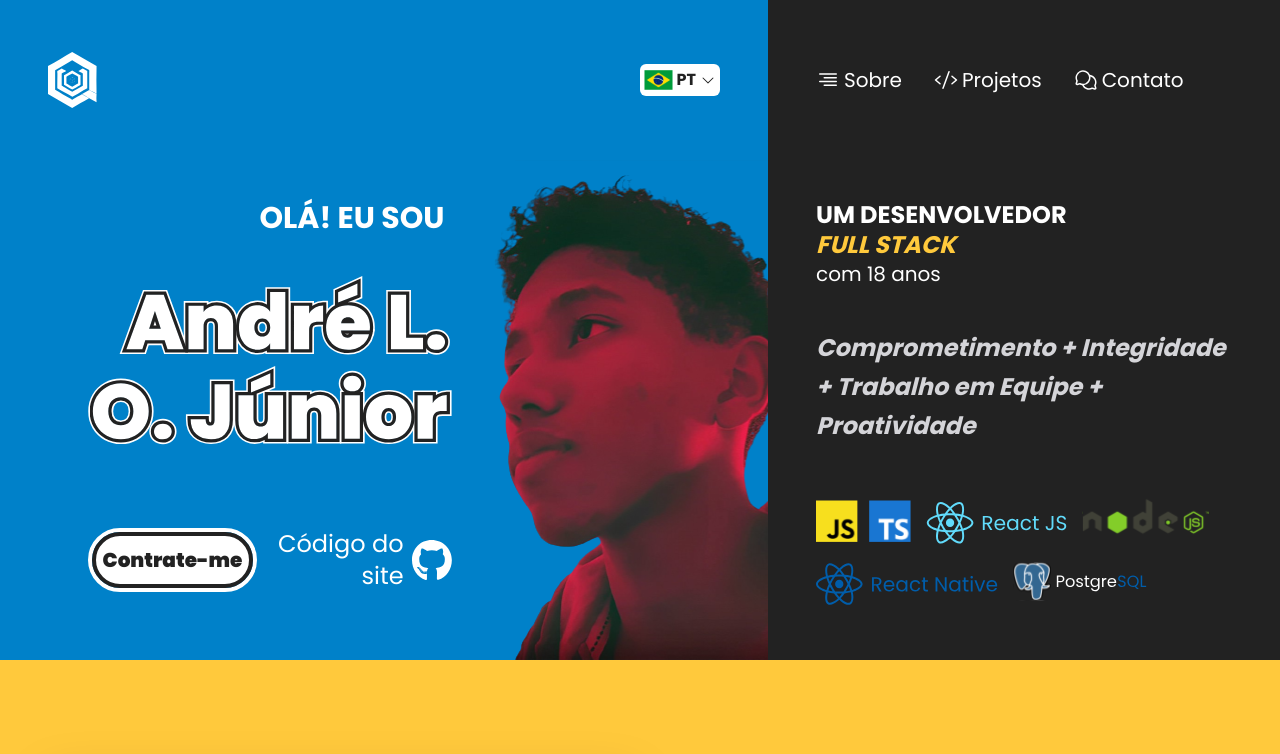
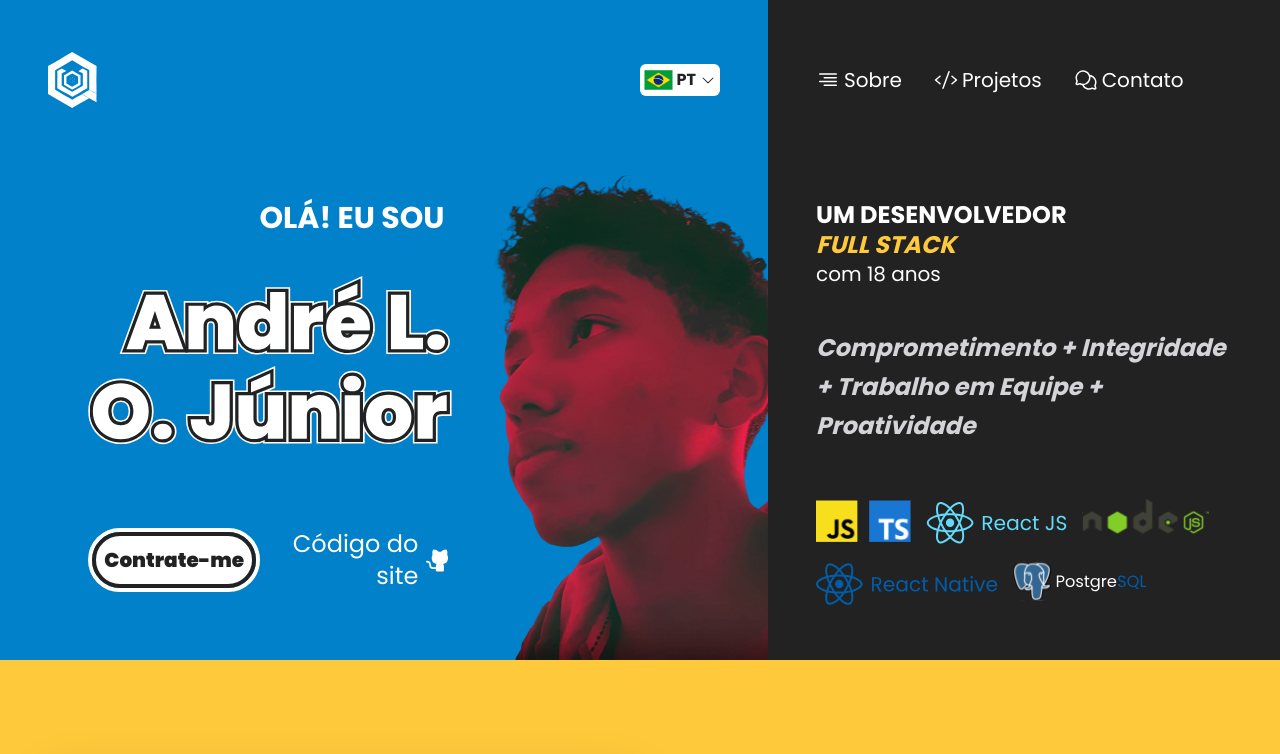
Before and after one commit to andreojr/portfolio, a React (Vite) app: page / in a window 1280 px wide. Shown: the top 754 px of the page. Built offline with nearby package versions, Linux system fonts and the light colour scheme; no server answers.

Commit message:
fix some bugs

```diff
--- a/src/App.tsx
+++ b/src/App.tsx
@@ -8,7 +8,7 @@ import githublogo from "./assets/github.svg";
 import group_technologies from "./assets/group_technologies.svg";
 import * as DropdownMenu from "@radix-ui/react-dropdown-menu";
 import * as Dialog from "@radix-ui/react-dialog";
-import { ArrowDown, CaretDown, Clock, Copyright, Envelope, InstagramLogo, LinkedinLogo, List, MapPin, Phone, WhatsappLogo } from "@phosphor-icons/react";
+import { ArrowDown, CaretDown, Clock, Copyright, Envelope, GithubLogo, InstagramLogo, LinkedinLogo, List, MapPin, Phone, WhatsappLogo } from "@phosphor-icons/react";
 import aprovacao_ufba from "./assets/aprovacao_ufba.svg" ;
 import no_projects from "./assets/no-projects.svg"
 
@@ -114,7 +114,7 @@ function App() {
 											</li>
 											<li className="cursor-pointer flex gap-1 items-center">
 												<Code size={24} />
-												<a href="#">
+												<a href="#projects">
 													{lang === "pt" && "Projetos"}
 													{lang === "en" && "Projects"}
 												</a>
@@ -143,18 +143,18 @@ function App() {
 							<div>
 								<img className="h-32 lg:h-52 my-5" src={name} alt="André Luiz de Oliveira Júnior" />
 								<div className="flex flex-col lg:flex-row items-center justify-center gap-8 lg:gap-0 lg:justify-between mt-8 lg:mt-16">
-									<button className="w-full lg:w-52 h-16 rounded-full border-4 border-white flex justify-center group">
+									<a href="#contact" className="w-full lg:w-52 h-16 rounded-full border-4 border-white flex justify-center group">
 										<div className="w-full h-14 rounded-full bg-white border-4 border-dark flex items-center justify-center group-hover:drop-shadow-[0_15px_15px_rgba(0,0,0,0.25)] transition-all">
 											<span className="text-dark font-black text-xl">
 												{lang === "pt" && "Contrate-me"}
 												{lang === "en" && "Hire me"}
 											</span>
 										</div>
-									</button>
+									</a>
 									<a href="https://github.com/andreojr/portfolio-web" target="blank" className="flex items-center text-2xl ml-4 text-white hover:drop-shadow-[0_5px_5px_rgba(0,0,0,0.25)] transition-all">
 										{lang === "pt" && "Código do site"}
 										{lang === "en" && "Site code"}
-										<img className="ml-2 h-10" src={githublogo} alt="GitHub Logo" />
+										<GithubLogo weight="fill" className="ml-2" size={32} />
 									</a>
 								</div>
 							</div>
@@ -172,7 +172,7 @@ function App() {
 								</a>
 							</li>
 							<li className="cursor-pointer flex gap-1 items-center"><Code size={24} />
-								<a href="#">
+								<a href="#projects">
 									{lang === "pt" && "Projetos"}
 									{lang === "en" && "Projects"}
 								</a>
@@ -264,7 +264,7 @@ function App() {
 				</div>
 			</section>
 
-			<section className="flex flex-col lg:flex-row bg-terciary pl-12 pt-24 lg:pb-24 2xl:pl-80 gap-24 w-full">
+			<section id="projects" className="flex flex-col lg:flex-row bg-terciary pl-12 pt-24 lg:pb-24 2xl:pl-80 gap-24 w-full">
 				<div className="lg:w-1/3 flex flex-col pr-12">
 					<h4 className="text-5xl text-white font-black">
 						{lang === "pt" && "PROJETOS"}
```
